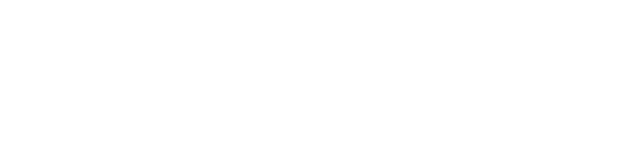
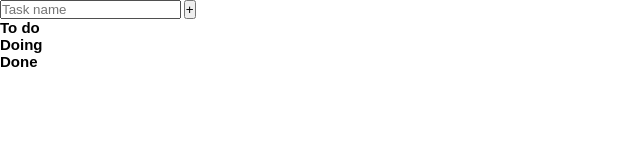
Before and after one commit to Aclyoneus/To-Do-List, a plain HTML site: page index.html in a window 1280 px wide. Shown: the whole page, without its empty margins (0-640 px from the left). Drawn offline with Linux system fonts and the light colour scheme.

Commit message:
created basic layout in html

```diff
--- a/index.html
+++ b/index.html
@@ -6,6 +6,30 @@
     <link href="style.css" rel="stylesheet">
 </head>
 <body>
+    <section id="To-Do-List">
+        <div id="wrapper">
+            <div id="header-container">
+                <div id="header">
+                    <input type="text" placeholder="Task name"/>
+                    <button id="add-task-button">+</button>
+                </div>
+            </div>
+            <div id="To-Do-List-container">
+                <div id="To-Do-Task-Container">
+                    <h2>To do</h2>
+                    <div id="To-Do-Task-List"></div>
+                </div>
+                <div id="Doing-Task-Container">
+                    <h2>Doing</h2>
+                    <div id="Doing-Task-List"></div>
+                </div>
+                <div id="Done-Task-Container">
+                    <h2>Done</h2>
+                    <div id="Done-Task-List"></div>
+                </div>
+            </div>
+        </div>
+    </section>
     <script src="main.js"></script>
 </body>
 </html>
--- a/style.css
+++ b/style.css
@@ -0,0 +1,11 @@
+* {
+    box-sizing: border-box;
+    margin: 0;
+    padding: 0;
+}
+
+body {
+    font-family: 'Montserrat', sans-serif;
+    font-size: 1.6rem;
+    font-size: 62.5%;
+}
```
